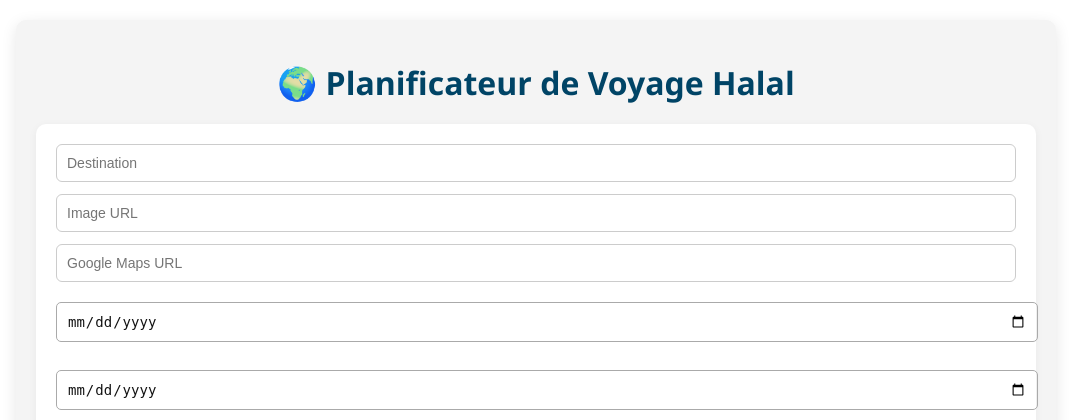
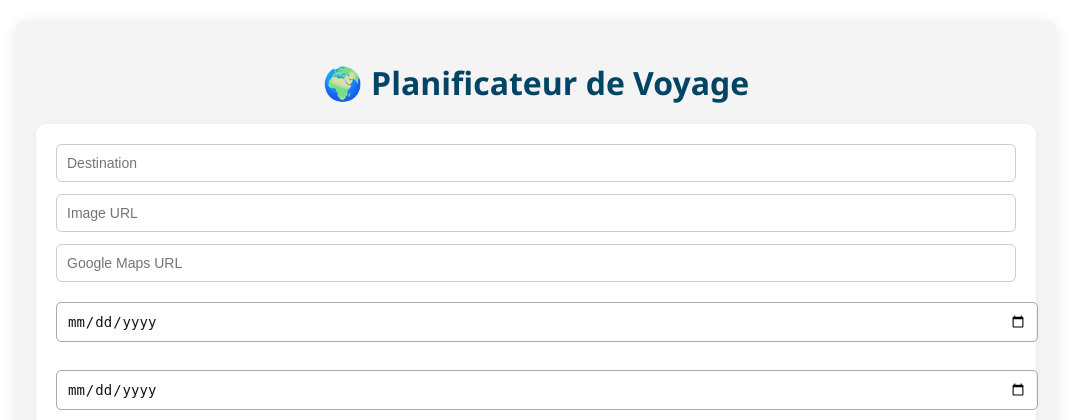
Before and after one commit to Cy6er-Guy/Trip_Planner, a Flask app: page / in a window 1280 px wide. Shown: the top 420 px of the page, without its empty margins (104-1175 px from the left). Run offline with Flask 3, Linux system fonts and the light colour scheme; some libraries are stand-ins or nearby versions.

Commit message:
Update index.html

```diff
--- a/app/templates/index.html
+++ b/app/templates/index.html
@@ -2,7 +2,7 @@
 <html lang="fr">
 <head>
   <meta charset="UTF-8">
-  <title>Planificateur de Voyage Halal</title>
+  <title>Planificateur de Voyage </title>
   <!-- <link rel="stylesheet" href="/static/style.css"> chemin corrigé -->
   <link href="https://cdn.quilljs.com/1.3.6/quill.snow.css" rel="stylesheet">
   <link rel="icon" href="https://cdn-icons-png.flaticon.com/512/854/854878.png">
@@ -272,7 +272,7 @@ button:hover {
 </head>
 <body>
   <div class="container">
-    <h1>🌍 Planificateur de Voyage Halal</h1>
+    <h1>🌍 Planificateur de Voyage </h1>
 
     <div class="form-section"> <!-- classe ajoutée -->
       <input id="title" placeholder="Destination" class="form-input" />
```
